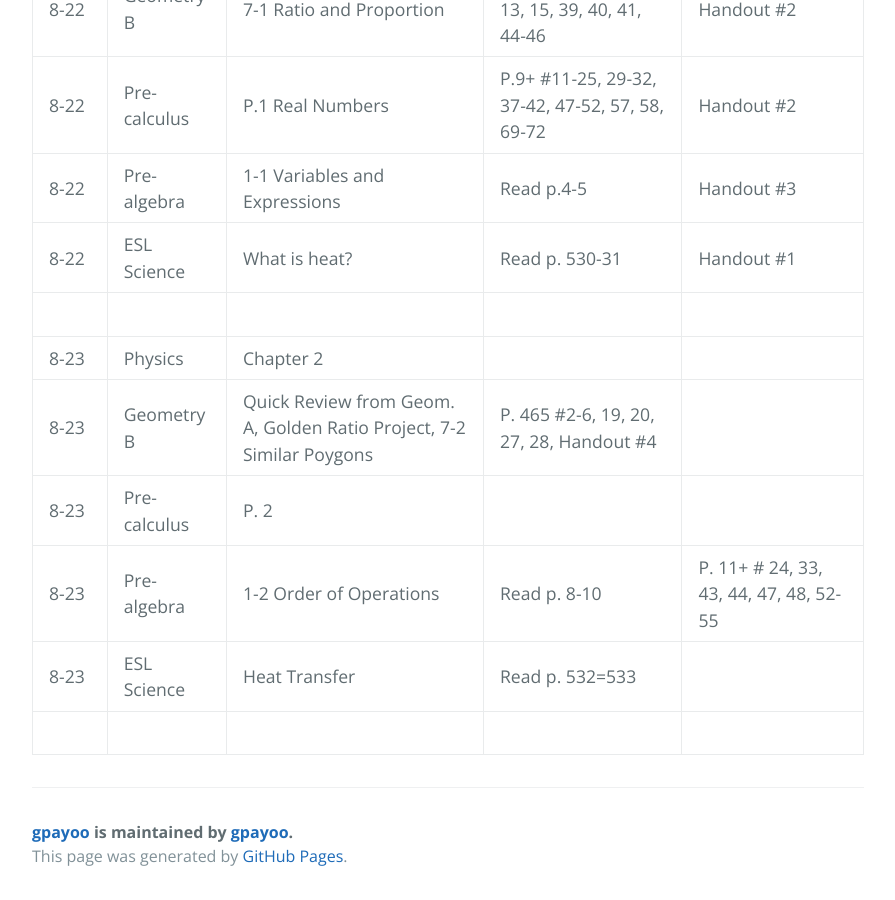
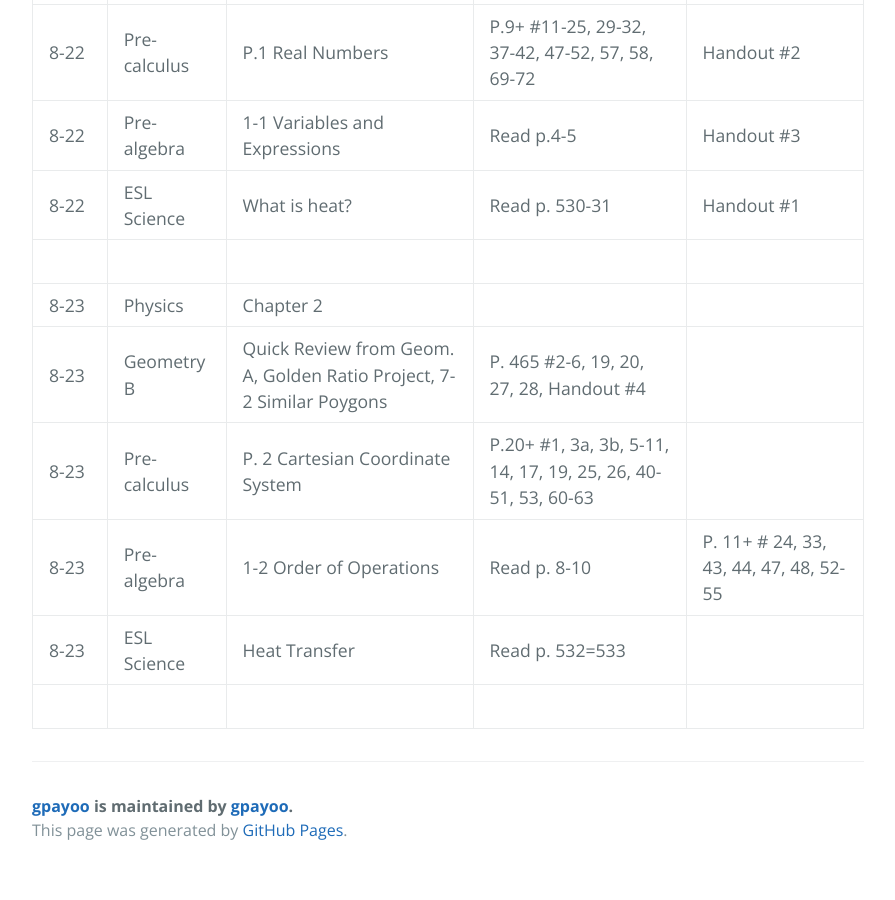
Before and after one commit to gpayoo/gpayoo, a Jekyll site: the page built from index.md, in a window 1280 px wide and 900 px high, scrolled down 1055 px. Shown: the whole window, without its empty margins (192-1087 px from the left). Built offline with Jekyll 4.4.1, drawn with Linux system fonts in a browser that asks for light colours; our own code applies the rules of GitHub Pages for plain Markdown files; after the commit the page ends 1929 px from its top, so only the background shows below that.

Commit message:
Update index.md

```diff
--- a/index.md
+++ b/index.md
@@ -21,7 +21,7 @@ layout: default
 |      |             |             | |
 | 8-23 | Physics | Chapter 2 | |
 | 8-23 | Geometry B | Quick Review from Geom. A, Golden Ratio Project, 7-2 Similar Poygons | P. 465 #2-6, 19, 20, 27, 28, Handout #4
-| 8-23 | Pre-calculus | P. 2| |
+| 8-23 | Pre-calculus | P. 2 Cartesian Coordinate System| P.20+ #1, 3a, 3b, 5-11, 14, 17, 19, 25, 26, 40-51, 53, 60-63|
 | 8-23 | Pre-algebra | 1-2 Order of Operations | Read p. 8-10 | P. 11+ # 24, 33, 43, 44, 47, 48, 52-55
 | 8-23 | ESL Science | Heat Transfer | Read p. 532=533
 |      |             |             | |
```
